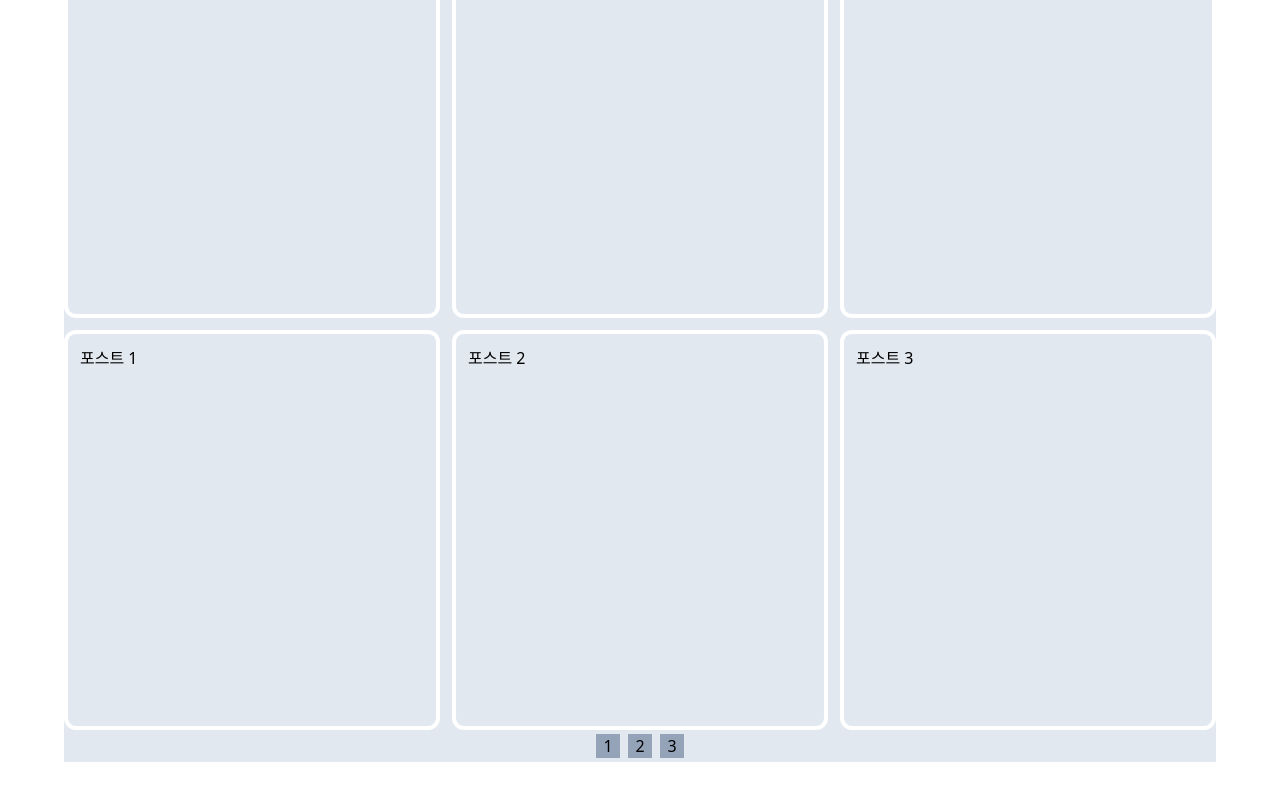
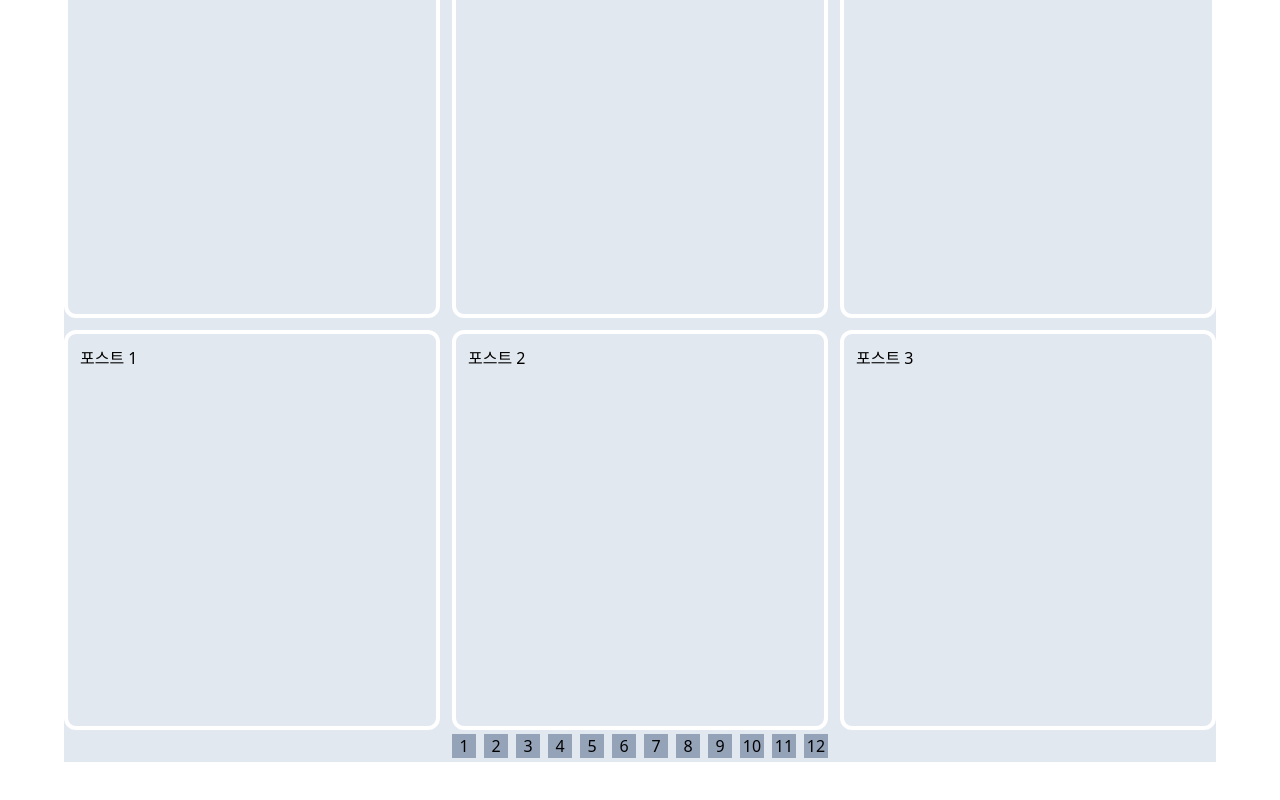
Before and after one commit to HHeeW/Blog, a React (Create React App) app in the folder hhw/: page /blog in a window 1280 px wide. Shown: the part 750-1550 px from the top of the page. Built offline with nearby package versions, Linux system fonts and the light colour scheme; no server answers.

Commit message:
2022-11-09

```diff
--- a/hhw/src/Page/Blog/Blog.jsx
+++ b/hhw/src/Page/Blog/Blog.jsx
@@ -3,7 +3,7 @@ import ListButton from './ListButton'
 
 const Blog = () => {
 
-    const listcount = 20
+    const listcount = 100
     const listnum = Math.ceil(listcount / 9)
 
   return (
```
